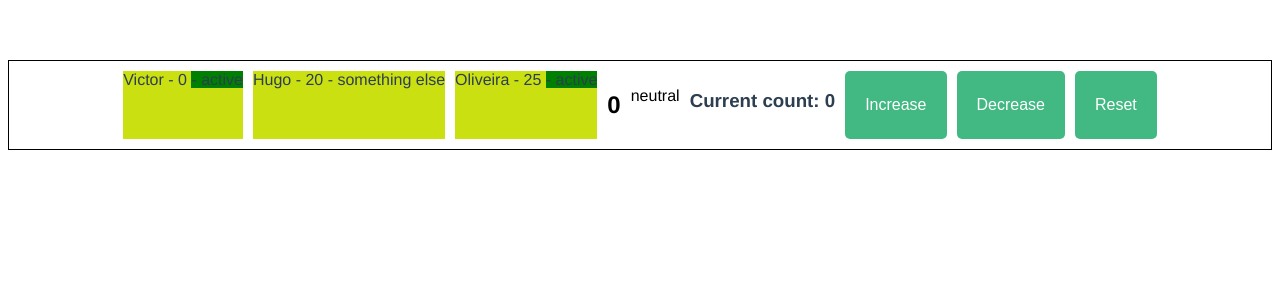
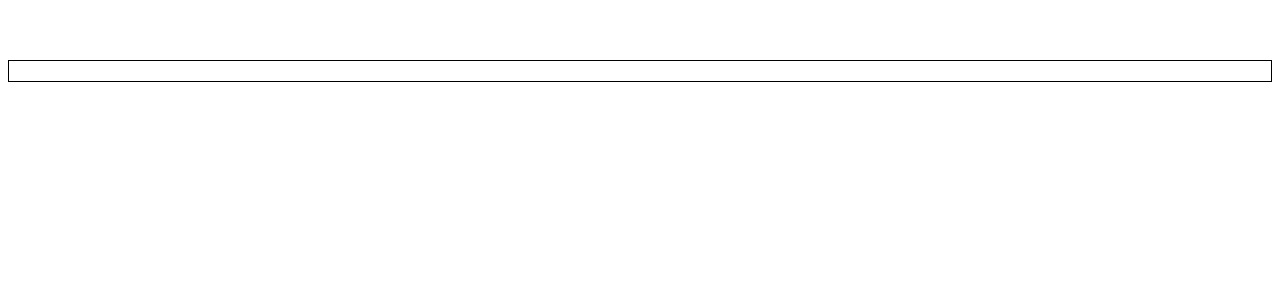
Before and after one commit to Thorugoh/web-pocs, a Vue app in the folder hello-vue/: page / in a window 1280 px wide. Shown: the top 300 px of the page. Built offline with nearby package versions, Linux system fonts and the light colour scheme.

Commit message:
create task item and list components

```diff
--- a/hello-vue/src/App.vue
+++ b/hello-vue/src/App.vue
@@ -1,80 +1,14 @@
 <template>
   <div class="container-box">
-    <MyBox name="Victor" :age="count" status="active"/>
-    <MyBox name="Hugo" age="20" status="something else"/>
-    <MyBox name="Oliveira" age="25"/>
-    <h2 :style="{color: changeColorCount}">
-      {{ count }}
-    </h2>
-    <p :style="{color: changeColorCount}">
-     {{ countState }}
-    </p>
-    <CounterButtons :count-value="count" @changeCount="handleCountChange"/>
+
   </div>
 
 </template>
 
 <script>
 
-import CounterButtons from "./components/CounterButtons.vue";
-import MyBox from "./components/MyBox.vue";
-
 export default {
   name: 'App',
-  components: {
-    MyBox,
-    CounterButtons,
-  },
-  data() {
-    return {
-      count: Number(localStorage.getItem('count')) || 0,
-    }
-  },
-  computed: {
-    changeColorCount(){
-      if(this.count > 0) return 'green';
-      else if(this.count < 0) return 'red';
-      return 'black';
-
-    },
-    countState() {
-      if(this.count > 0) return 'positive';
-      else if(this.count < 0) return 'negative';
-      return 'neutral';
-    }
-  },
-  watch: {
-    changeColorCount(newColor) {
-      console.log('Color changed to:', newColor);
-    },
-    count(newValue) {
-      localStorage.setItem('count', newValue);
-    }
-  },
-  methods: {
-    handleCountChange(action, value = 1) {
-      switch(action) {
-        case 'increment':
-          this.count += value;
-          break;
-        case 'decrement':
-          this.count -= value;
-          break;
-        case 'clear':
-          this.count = 0;
-          break;
-      }
-    },
-    incrementCount() {
-      this.count++;
-    },
-    decrement() {
-      this.count--;
-    },
-    clear() {
-      this.count = 0;
-    }
-  }
 }
 </script>
 
```
Also changed, not shown: hello-vue/src/components/TaskItem.vue (added, +45 -0 lines), hello-vue/src/components/TaskList.vue (added, +38 -0 lines).
